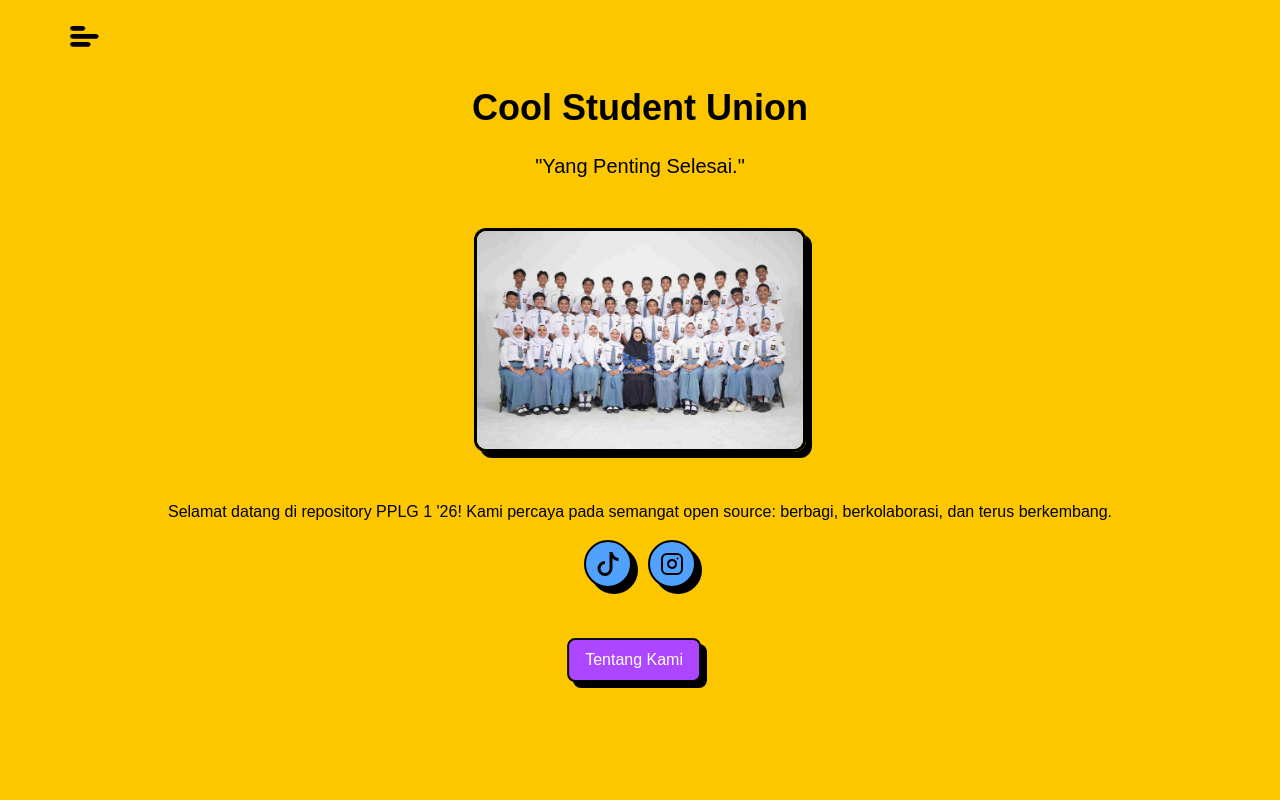
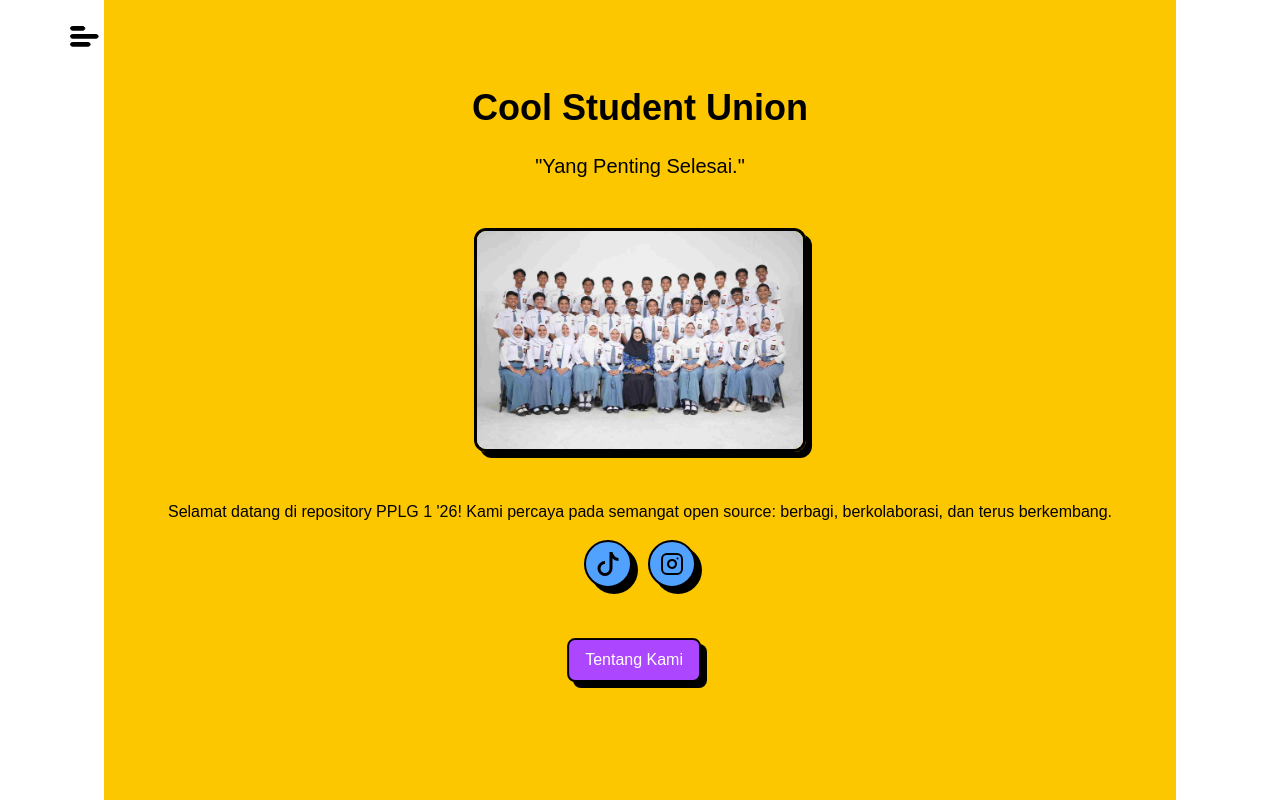
Before and after one commit to rifqi011/costudon-website, a React (Vite) app: page / in a window 1280 px wide. Shown: the top 800 px of the page. Built offline with nearby package versions, Linux system fonts and the light colour scheme; a web font is replaced by a local one.

Commit message:
style: change max-width to max content

```diff
--- a/src/components/Header.jsx
+++ b/src/components/Header.jsx
@@ -34,7 +34,7 @@ export default function Header() {
     }
 
 	return (
-		<header className={`top-0 left-0 w-full fixed z-50 container mx-auto px-4 py-5 transition-all duration-200 ease-in-out ${isScrolled ? "bg-white shadow-md border-b-3 border-black" : "bg-transparent"}`}>
+		<header className={`top-0 left-0 w-full fixed z-50 mx-auto px-[5%] py-5 transition-all duration-200 ease-in-out ${isScrolled ? "bg-white shadow-md border-b-3 border-black" : "bg-transparent"}`}>
 			<div className="relative w-full flex items-center">
 				<a href="#" className={`text-2xl font-semibold text-black left-0 transition-all duration-700 ease-out ${isScrolled ? "opacity-100 translate-x-0 w-full" : "opacity-0 -translate-x-12 w-0"}`}>
 					Costudon
--- a/src/index.css
+++ b/src/index.css
@@ -11,7 +11,7 @@ html {
 
 @layer utilities {
 	.container {
-		@apply mx-auto px-[5%];
+		@apply mx-auto px-[5%] max-w-max;
 	}
 
 	.bg-yellow {
```
